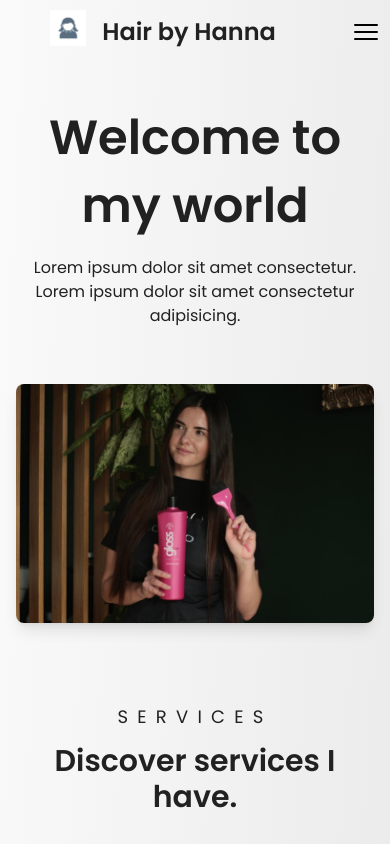
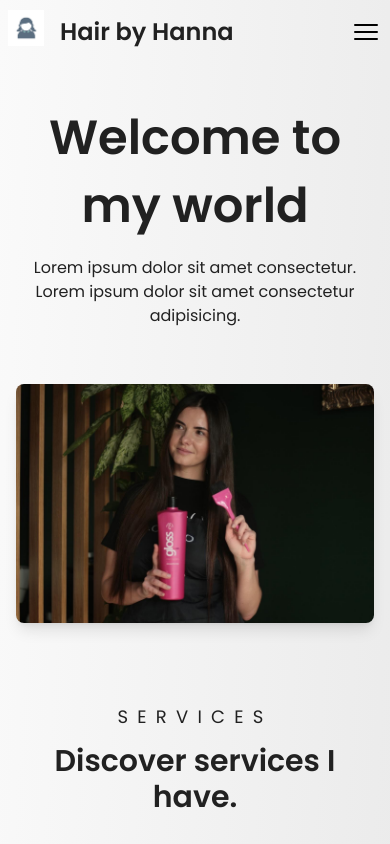
Before and after one commit to ValeriiMatviienko/hair, a Next.js app: page / in a window 390 px wide. Shown: the top 844 px of the page. Built offline with nearby package versions, Linux system fonts and the light colour scheme.

Commit message:
font changes

```diff
--- a/app/components/Footer/Footer.tsx
+++ b/app/components/Footer/Footer.tsx
@@ -17,10 +17,10 @@ const Footer = () => {
                 className="mx-2"
               >
                 <div className="flex flex-col items-center hover:underline">
-                  <div className="flex items-center justify-center w-12 h-12 rounded-full shadow-xl sm:w-10 sm:h-10 md:w-8 md:h-8">
+                  <div className="flex items-center justify-center w-10 h-10 rounded-full shadow-xl md:w-14 md:h-14 ">
                     <item.Component className="w-full h-full" />
                   </div>
-                  <p className="mt-2 text-center text-black">
+                  <p className="mt-2 text-lg text-center text-black">
                     {item.description}
                   </p>
                 </div>
--- a/app/components/Navbar/Navbar.tsx
+++ b/app/components/Navbar/Navbar.tsx
@@ -19,7 +19,7 @@ const Navbar = () => {
       <>
         <div className="p-2 mx-auto max-w-screen-2xl sm:p-3 md:p-6 lg:px-8">
           <div className="relative flex items-center h-12 sm:h-16 md:h-20">
-            <div className="flex flex-col items-center justify-between flex-1 sm:flex-row">
+            <div className="flex items-center justify-between flex-1 sm:flex-row">
               <div className="flex items-center flex-shrink-0 mb-2 mr-8 text-center">
                 <Image
                   src="/images/5908.jpg"
```
